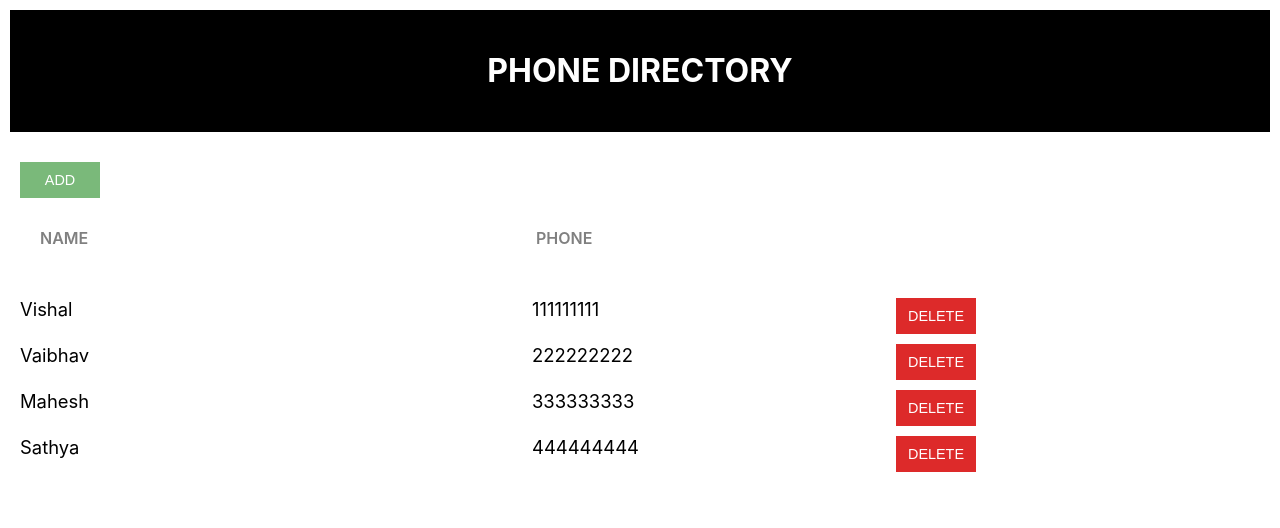
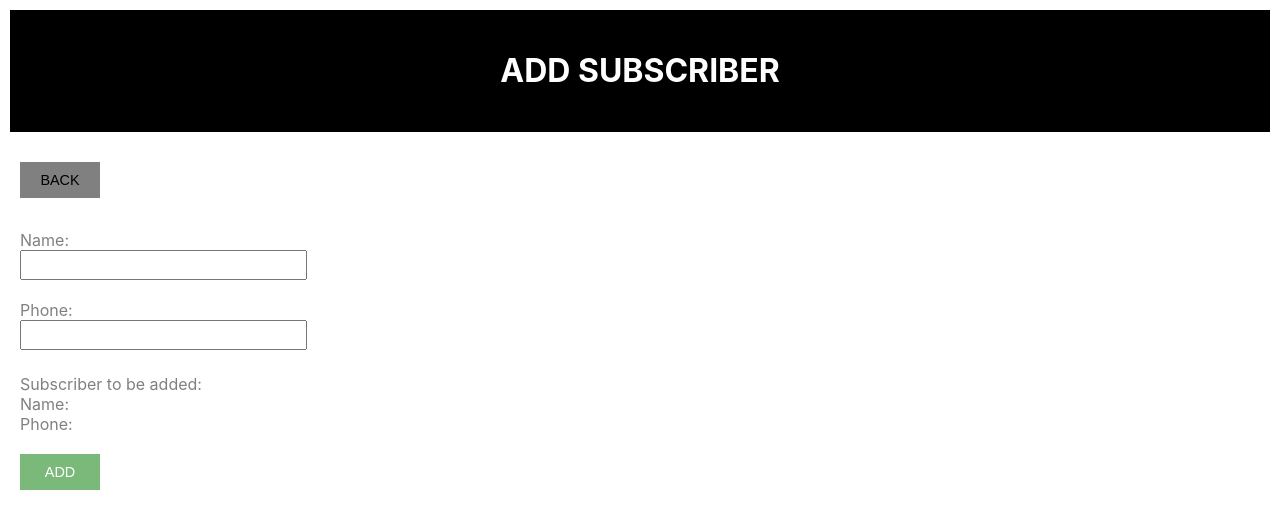
Before and after one commit to Mvishal123/phone-directory, a React (Create React App) app: page / in a window 1280 px wide. Shown: the top 528 px of the page. Built offline with nearby package versions, Linux system fonts and the light colour scheme.

Commit message:
Added AddSubscriber Component

```diff
--- /dev/null
+++ b/src/AddSubscriber.js
@@ -0,0 +1,30 @@
+import React, {Component} from 'react';
+import Header from './Header';
+import './Addsubscriber.css'
+
+class AddSubscriber extends Component {
+    render() {
+        return(
+            <div>
+                <Header heading='Add Subscriber'/>
+                <div className='component-body-container'>
+                    <button className='custom-btn'>Back</button>
+                    <form className='subscriber-info-form'>
+                        <label htmlFor='subcriber-name' className='input-label subcriber-name'>Name: </label><br/>
+                        <input className='subscriber-input subscriber-name-input' type='text' id='subcriber-name'/><br/><br/>
+                        <label htmlFor='subscriber-phone' className='input-label subscriber-phone'>Phone: </label><br/>
+                        <input className='subscriber-input subscriber-phone-input' id='subscriber-phone' type='text'></input>
+                    </form>
+                    <div className='subscriber-info-container'>
+                        <span className='details'>Subscriber to be added: </span><br/>
+                        <span className='details'>Name: </span><br/>
+                        <span className='details'>Phone: </span><br/><br/>
+                        <button className='add-btn custom-btn'>Add</button>
+                    </div>
+                </div>
+            </div>
+        );
+    }
+}
+
+export default AddSubscriber;
--- /dev/null
+++ b/src/Addsubscriber.css
@@ -0,0 +1,17 @@
+.input-label{
+    color: gray;
+}
+
+.subscriber-input{
+    padding: 0.35rem;
+    width: 17rem;
+}
+
+.subscriber-info-form{
+    margin-top: 2rem;
+}
+
+.subscriber-info-container{
+    color: gray;
+    margin: 1.5rem 0;
+}
--- a/src/App.css
+++ b/src/App.css
@@ -1,23 +1,3 @@
-.component-body-container {
-    padding: 20px;
-}
-
-.custom-btn {
-    padding: 10px;
-    border: none;
-    margin-right: 10px;
-    text-transform: uppercase;
-    width: 80px;
-    font-size: 0.9rem;
-    cursor: pointer;
-    outline: none;
-}
-
-.add-btn {
-    background: #7ab97a;
-    color: #fff;
-}
-
 .del-btn{
     background-color: rgb(221, 42, 42);
     color: #fff;
--- a/src/App.js
+++ b/src/App.js
@@ -16,7 +16,7 @@ class App extends Component {
         phone: 222222222
       },
       {
-        id: 2,
+        id: 3,
         name: "Mahesh",
         phone: 333333333
       },
--- /dev/null
+++ b/src/Common/Common.css
@@ -0,0 +1,20 @@
+.component-body-container {
+    padding: 20px;
+}
+
+.custom-btn {
+    padding: 10px;
+    border: none;
+    margin-right: 10px;
+    text-transform: uppercase;
+    width: 80px;
+    font-size: 0.9rem;
+    cursor: pointer;
+    outline: none;
+    background-color: gray;
+}
+
+.add-btn {
+    background: #7ab97a;
+    color: #fff;
+}
--- a/src/index.js
+++ b/src/index.js
@@ -1,13 +1,15 @@
 import React from 'react';
 import ReactDOM from 'react-dom/client';
 import './index.css';
-import App from './App';
+// import App from './App';
 import reportWebVitals from './reportWebVitals';
+import AddSubscriber from './AddSubscriber';
+import './Common/Common.css';
 
 const root = ReactDOM.createRoot(document.getElementById('root'));
 root.render(
   <React.StrictMode>
-    <App />
+    <AddSubscriber />
   </React.StrictMode>
 );
 
```
